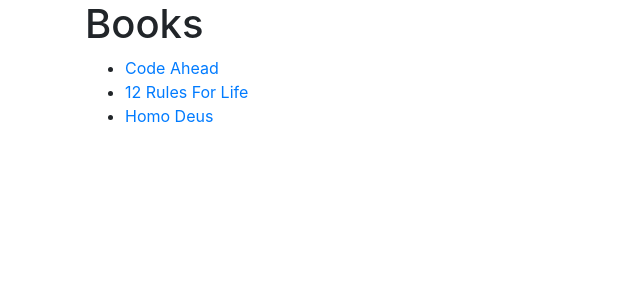
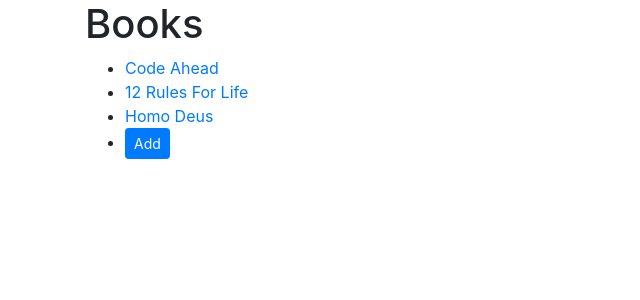
Before and after one commit to justasbieliauskas/book-flow, a React (Create React App) app: page /#/ in a window 1280 px wide. Shown: the top 300 px of the page, without its empty margins (0-640 px from the left). Built offline with nearby package versions, Linux system fonts and the light colour scheme.

Commit message:
Create <AddNew /> component.

```diff
--- /dev/null
+++ b/src/AddNew.js
@@ -0,0 +1,50 @@
+import React, { Component } from 'react';
+
+import Col from 'react-bootstrap/Col';
+import Form from 'react-bootstrap/Form';
+import Button from 'react-bootstrap/Button';
+
+export default class AddNew extends Component {
+  constructor(props) {
+    super(props);
+    this.state = {showInput: false, value: ''};
+    this.handleInput = this.handleInput.bind(this);
+    this.handleAddClick = this.handleAddClick.bind(this);
+  }
+
+  handleInput(event) {
+    this.setState({value: event.target.value});
+  }
+
+  handleAddClick() {
+    if(!this.state.showInput) {
+      this.setState({showInput: true});
+    } else {
+      this.props.add(this.state.value);
+    }
+  }
+
+  render() {
+    return (
+      <Form.Row>
+        {this.state.showInput &&
+          <Col xs={9}>
+            <Form.Control
+              size="sm"
+              placeholder={this.props.placeholder}
+              onChange={this.handleInput}
+            />
+          </Col>
+        }
+        <Col xs={3}>
+          <Button
+            size="sm"
+            onClick={this.handleAddClick}
+          >
+            Add
+          </Button>
+        </Col>
+      </Form.Row>
+    );
+  }
+}
--- a/src/Books.js
+++ b/src/Books.js
@@ -2,7 +2,18 @@ import { Link } from 'react-router-dom';
 import React, { Component } from 'react';
 import Container from 'react-bootstrap/Container';
 
+import AddNew from './AddNew';
+
 export default class Books extends Component {
+  constructor(props) {
+    super(props);
+    this.printBook = this.printBook.bind(this);
+  }
+
+  printBook(title) {
+    console.log('Title is: ' + title);
+  }
+
   render() {
     return (
       <Container>
@@ -17,6 +28,12 @@ export default class Books extends Component {
               </li>
             );
           })}
+          <li>
+            <AddNew
+              placeholder="Book title"
+              add={this.printBook}
+            />
+          </li>
         </ul>
       </Container>
     );
```
Also changed, not shown: 1 other file (tests, documents, lock files or other folders).
